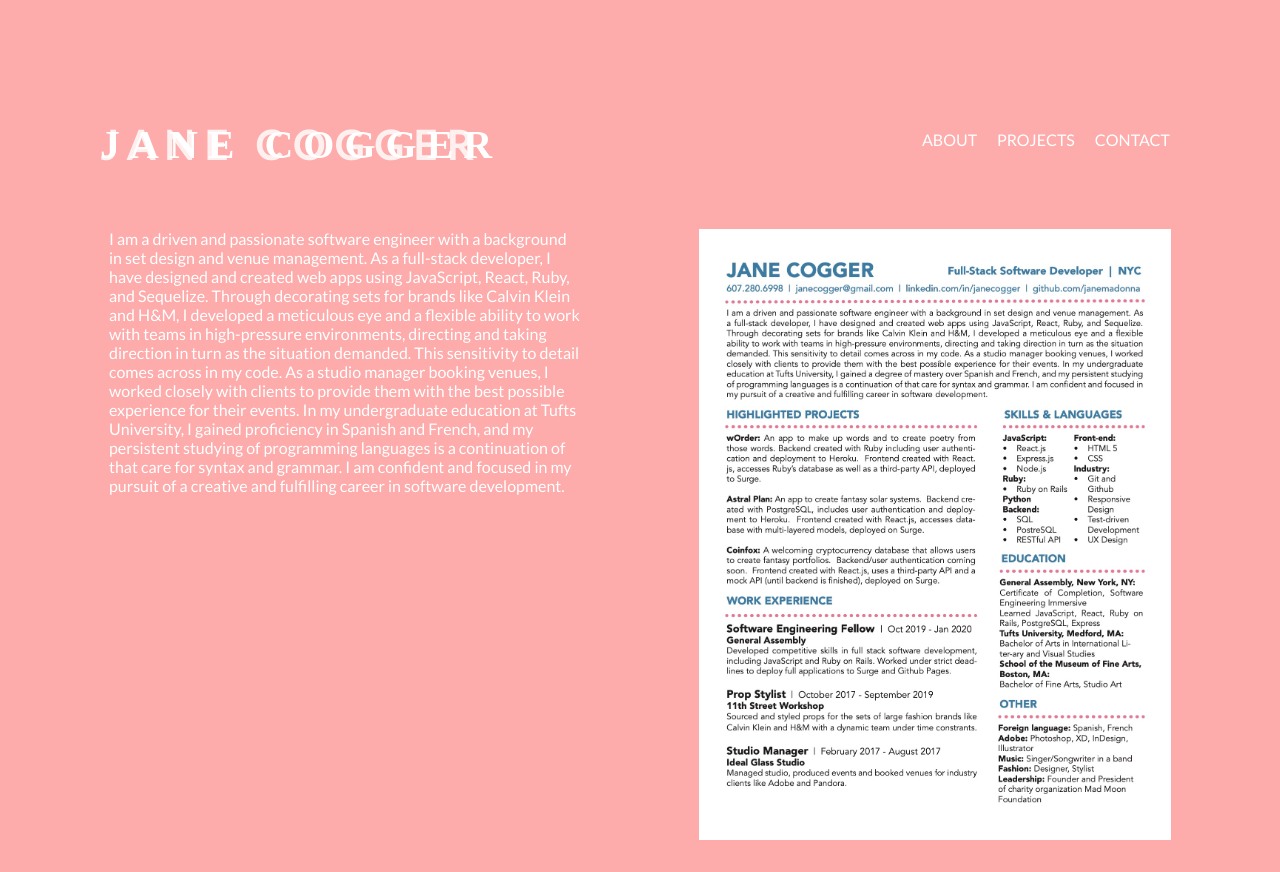
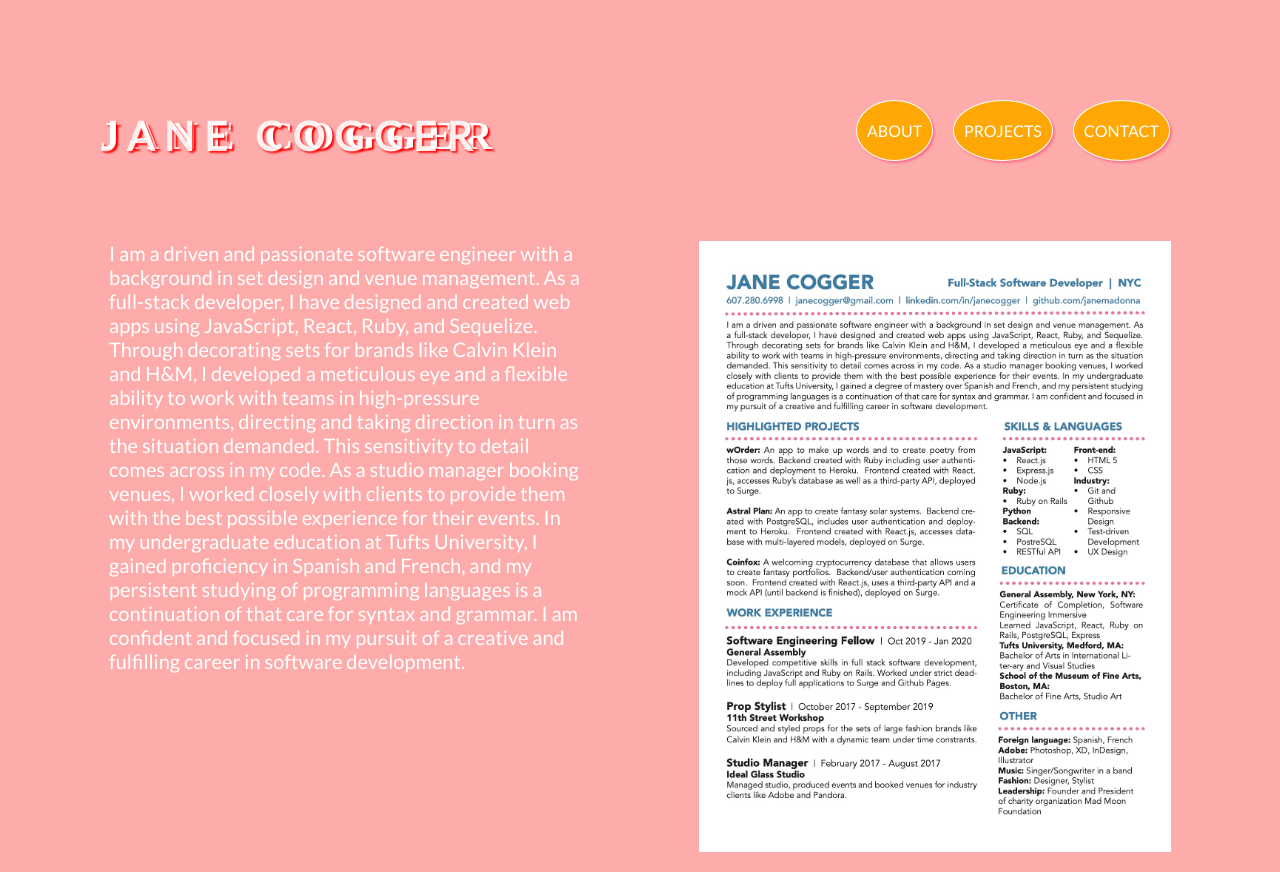
Before and after one commit to janemadonna/portfolio, a React (Create React App) app in the folder client/: page /about in a window 1280 px wide. Built offline with nearby package versions, Linux system fonts and the light colour scheme; a web font is replaced by a local one.

Commit message:
some styling

```diff
--- a/client/src/App.css
+++ b/client/src/App.css
@@ -11,7 +11,7 @@ body {
   justify-content: space-between;
   color: white;
   align-items: center;
-  margin: 30px 100px;
+  margin: 0px 100px;
 }
 .nav-links {
   display: flex;
@@ -22,6 +22,11 @@ body {
   text-decoration: none;
   margin: 10px;
   display: block;
+  background-color: rgb(255, 167, 4);
+  padding: 20px 10px;
+  border-radius: 50%;
+  border: 1px solid white;
+  box-shadow: 2px 2px 2px rgb(252, 118, 140);
 }
 .nav-link:hover {
   color: #951111;
@@ -45,6 +50,7 @@ body {
   animation: opacity2 3s infinite;
   position: absolute;
   font-size: 20px;
+  text-shadow: 2px 2px 2px red;
 }
 
 @keyframes opacity2 {
@@ -59,6 +65,7 @@ body {
   letter-spacing: 10px;
   animation: changeopacity 3s infinite;
   font-size: 20px;
+  text-shadow: 2px 2px 2px red;
 }
 
 .projects {
@@ -103,6 +110,7 @@ a {
 .about p {
   width: 40%;
   margin: 20px;
+  font-size: 20px;
 }
 
 .home {
@@ -127,6 +135,7 @@ a {
 
 .contact p {
   margin-top: 80px;
+  font-size: 40px;
 }
 
 .contact img {
```
